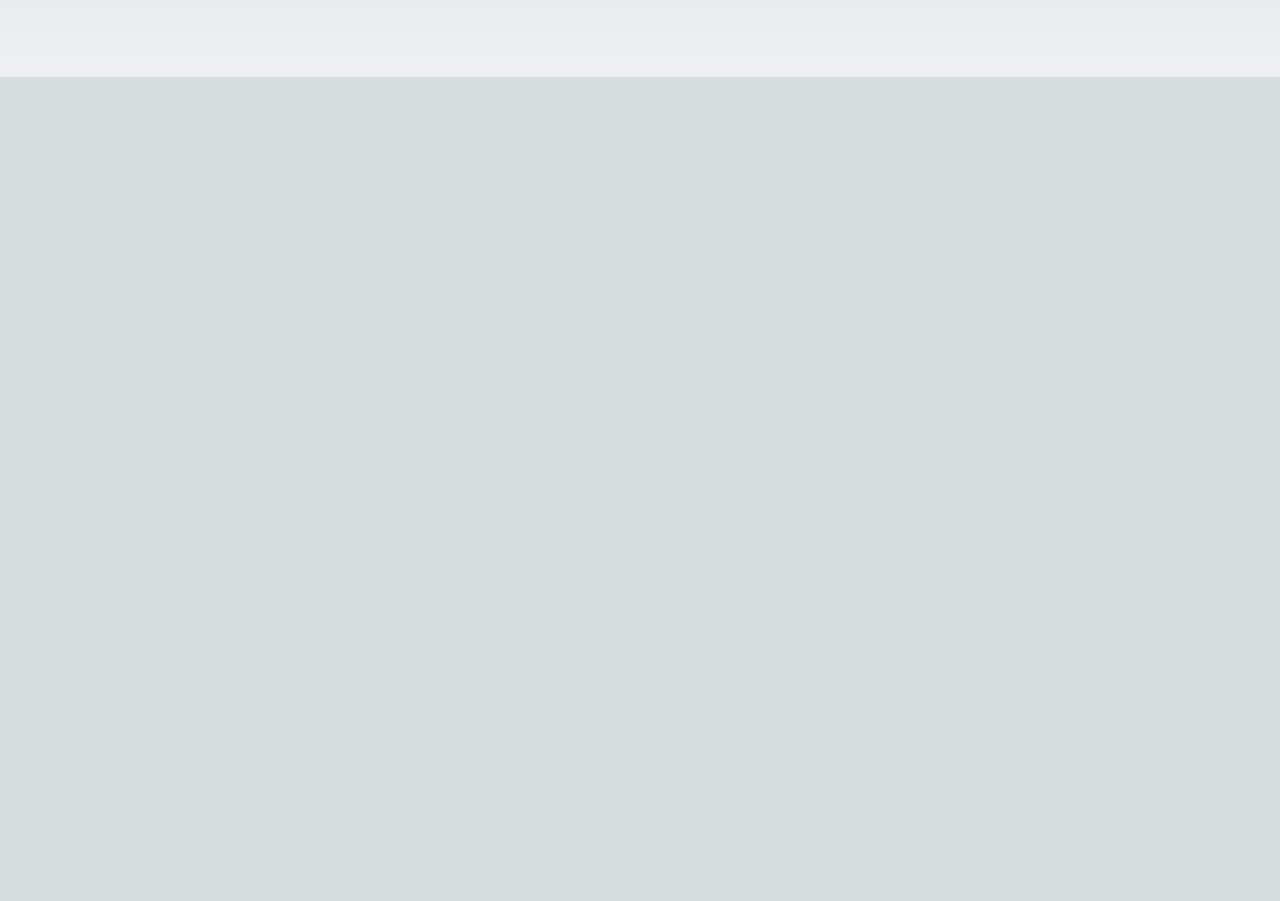
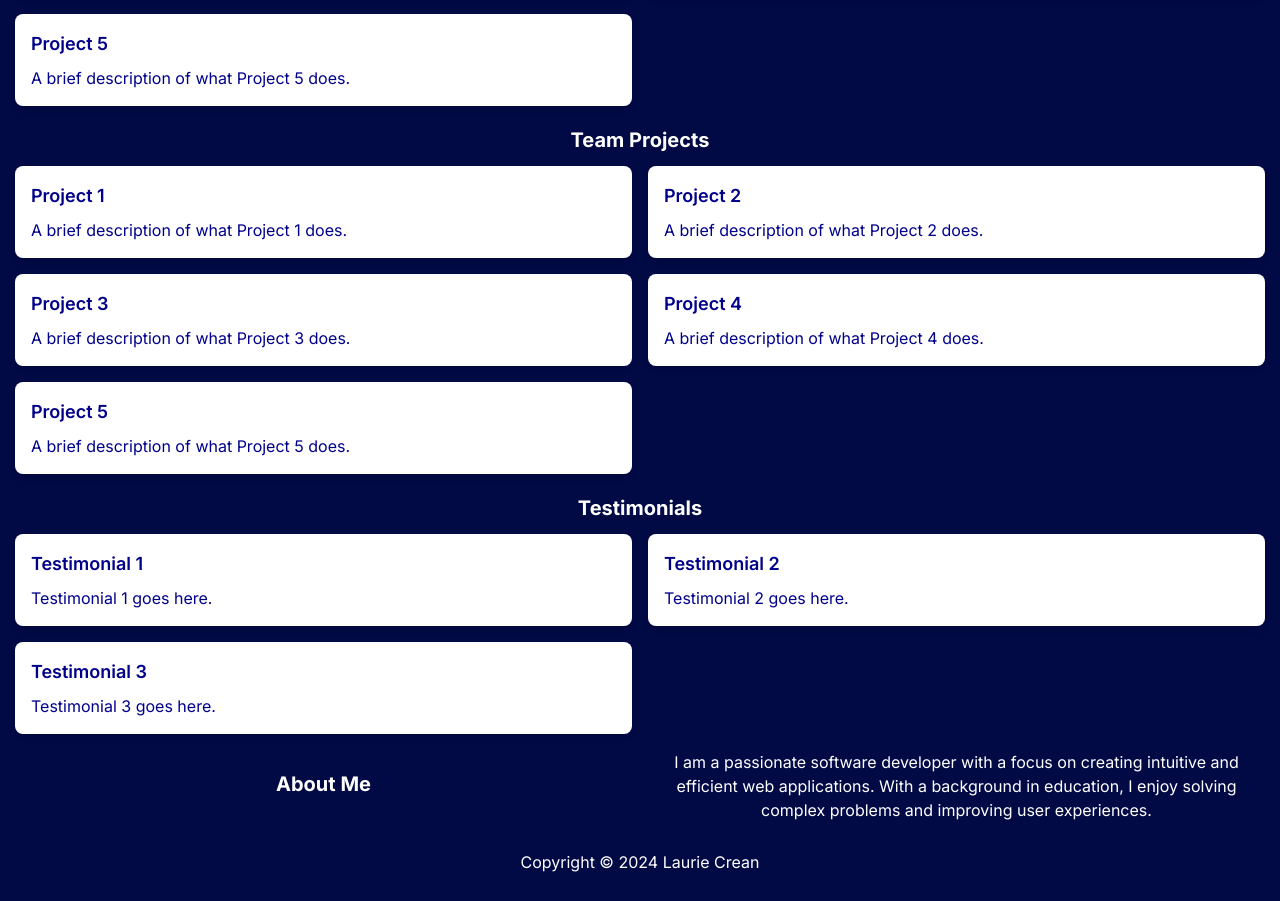
Before and after one commit to lmcrean/lauriecrean_v3, a Next.js app: page / in a window 1280 px wide. Shown: the part 723-1624 px from the top of the page. Before the commit the page ends 800 px from the top, so only its background shows below. Built offline with nearby package versions, Linux system fonts and the light colour scheme; a web font is replaced by a local one.

Commit message:
Add placeholder styles in components and update responsive styles in BannerMain.module.scss

```diff
--- a/app/page.tsx
+++ b/app/page.tsx
@@ -10,7 +10,7 @@ import Footer from '../components/Footer';
 
 const App = () => {
   return (
-    <div className={styles.banner}>
+    <div className={styles.layout}>
       <ProfileCard />
       <PersonalProjects />
       <TeamProjects />
--- a/components/About.tsx
+++ b/components/About.tsx
@@ -2,8 +2,15 @@ import React from 'react';
 
 const About = () => {
   return (
-    <section>
-      {/* Your about content */}
+    <section className="py-4">
+    <div className="container">
+      <div className="grid sm:grid-cols-1 md:grid-cols-2 gap-4">
+        <h2 className="text-center text-white text-center my-3 text-xl font-bold mb-3 mt-5">About Me</h2>
+        <p className="text-center text-white lead">
+          I am a passionate software developer with a focus on creating intuitive and efficient web applications. With a background in education, I enjoy solving complex problems and improving user experiences.
+        </p>
+      </div>
+    </div>
     </section>
   );
 };
--- a/components/Footer.tsx
+++ b/components/Footer.tsx
@@ -2,8 +2,31 @@ import React from 'react';
 
 const Footer = () => {
   return (
-    <footer>
-      {/* Your footer content */}
+    <footer className="bg-light py-3 text-center text-center text-white mx-auto">
+      <div className="container">
+        <div className="row">
+          <div className="col-md-4">
+            <span className="copyright-text">Copyright &copy; 2024 Laurie Crean</span>
+          </div>
+          <div className="col-md-4">
+            <ul className="list-inline social-buttons">
+              <li className="list-inline-item">
+                <a href="#!" target="_blank"><i className="fab fa-twitter"></i></a>
+              </li>
+              <li className="list-inline-item">
+                <a href="#!" target="_blank"><i className="fab fa-facebook-f"></i></a>
+              </li>
+              <li className="list-inline-item">
+                <a href="#!" target="_blank"><i className="fab fa-instagram"></i></a>
+              </li>
+            </ul>
+          </div>
+          <div className="col-md-4">
+            <ul className="list-inline quick-links">
+            </ul>
+          </div>
+        </div>
+      </div>
     </footer>
   );
 };
--- a/components/PersonalProjects.tsx
+++ b/components/PersonalProjects.tsx
@@ -2,8 +2,8 @@ import React from 'react';
 
 const PersonalProjects = () => {
     return (
-      <section className="container mx-auto px-4">
-        <h2 className="text-xl font-bold mb-4">Personal Projects</h2>
+      <section className="personal-projects container mx-auto px-auto">
+        <h2 className="text-center text-white text-xl font-bold mb-3 mt-5">Personal Projects</h2>
         <div className="grid sm:grid-cols-1 md:grid-cols-2 gap-4">
           {Array.from({ length: 5 }).map((_, index) => (
             <div key={index} className="bg-white shadow-md rounded-lg p-4">
--- a/components/TeamProjects.tsx
+++ b/components/TeamProjects.tsx
@@ -2,9 +2,17 @@ import React from 'react';
 
 const TeamProjects = () => {
   return (
-    <section>
-      {/* Your team projects content */}
-    </section>
+    <section className="team-projects container mx-auto px-auto">
+    <h2 className="text-center text-white text-xl font-bold mb-3 mt-5">Team Projects</h2>
+    <div className="grid sm:grid-cols-1 md:grid-cols-2 gap-4">
+      {Array.from({ length: 5 }).map((_, index) => (
+        <div key={index} className="bg-white shadow-md rounded-lg p-4">
+          <h3 className="text-lg font-semibold mb-2">Project {index + 1}</h3>
+          <p>A brief description of what Project {index + 1} does.</p>
+        </div>
+      ))}
+    </div>
+  </section>
   );
 };
 
--- a/components/Testimonials.tsx
+++ b/components/Testimonials.tsx
@@ -2,9 +2,17 @@ import React from 'react';
 
 const Testimonials = () => {
   return (
-    <section>
-      {/* Your testimonials content */}
-    </section>
+    <section className="container mx-auto px-auto">
+    <h2 className="text-center text-white text-xl font-bold mb-3 mt-5">Testimonials</h2>
+    <div className="grid sm:grid-cols-1 md:grid-cols-2 gap-4">
+      {Array.from({ length: 3 }).map((_, index) => (
+        <div key={index} className="bg-white shadow-md rounded-lg p-4">
+          <h3 className="text-lg font-semibold mb-2">Testimonial {index + 1}</h3>
+          <p>Testimonial {index + 1} goes here.</p>
+        </div>
+      ))}
+    </div>
+  </section>
   );
 };
 
--- a/styles/Banner/BannerMain.module.scss
+++ b/styles/Banner/BannerMain.module.scss
@@ -1,11 +1,6 @@
 // Note: This is a partial SCSS file, not a full SCSS file
 // This is the generic structure of the Main Banner as well as the general profile card
 
-.banner {
-  display: flex;
-  justify-content: center;
-  padding: 0px;
-}
 
 // profile card and text
 .profileCard {
```
